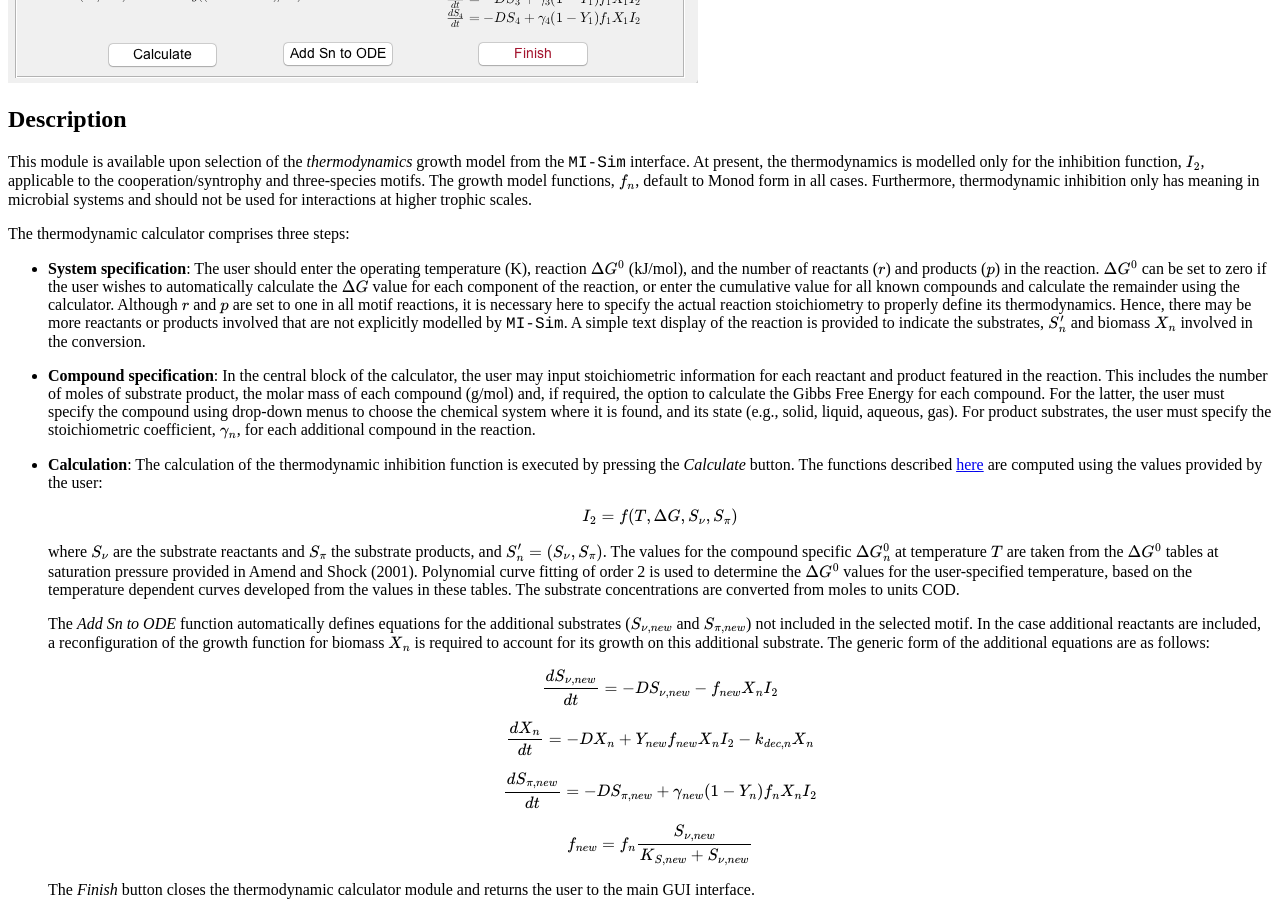
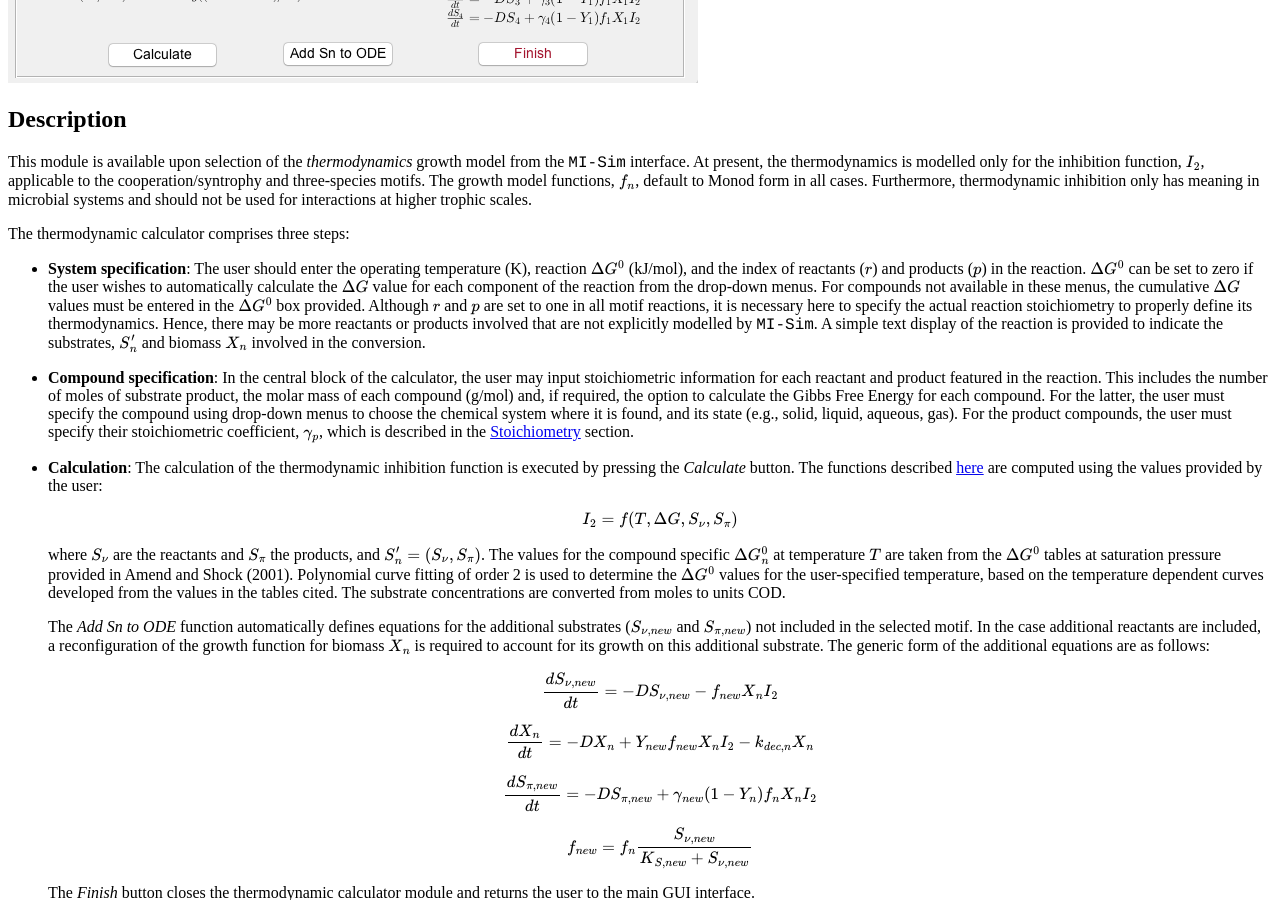
Before and after one commit to MI-SIM/MI-SIM.github.io, a Jekyll site: the page built from _posts/01-01-17-thermodynamics.md, in a window 1280 px wide and 900 px high, scrolled down 960 px. Built offline with Jekyll 4.4.1, drawn with Linux system fonts in a browser that asks for light colours; formulas are drawn with MathJax 3; a style sheet for code colours, icons or effects is not loaded.

Commit message:
Gamma calculation

```diff
--- a/_posts/01-01-17-thermodynamics.md
+++ b/_posts/01-01-17-thermodynamics.md
@@ -26,28 +26,27 @@ in microbial systems and should not be used for interactions at higher trophic s
 The thermodynamic calculator comprises three steps:
 
 * **System specification**: The user should enter the operating temperature (K), reaction $\Delta G^0$ (kJ/mol), and the
-number of reactants ($r$) and products ($p$) in the reaction. $\Delta G^0$ can be set to zero if the user wishes to automatically calculate the
-$\Delta G$ value for each component of the reaction, or enter the cumulative value for all known compounds and calculate the remainder using the
-calculator. Although $r$ and $p$ are set to one in all motif reactions, it is necessary here to specify the actual reaction stoichiometry to
-properly define its thermodynamics. Hence, there may be more reactants or products involved that are not explicitly modelled by
-<span style="font-family:Courier;">MI-Sim</span>. A simple text display of the reaction is provided to indicate the substrates, $S_n'$ and biomass
-$X_n$ involved in the conversion.
+index of reactants ($r$) and products ($p$) in the reaction. $\Delta G^0$ can be set to zero if the user wishes to automatically calculate the
+$\Delta G$ value for each component of the reaction from the drop-down menus. For compounds not available in these menus, the cumulative $\Delta G$
+values must be entered in the $\Delta G^0$ box provided. Although $r$ and $p$ are set to one in all motif reactions, it is necessary here to
+specify the actual reaction stoichiometry to properly define its thermodynamics. Hence, there may be more reactants or products involved that are
+not explicitly modelled by <span style="font-family:Courier;">MI-Sim</span>. A simple text display of the reaction is provided to indicate the
+substrates, $S_n'$ and biomass $X_n$ involved in the conversion.
 
 * **Compound specification**: In the central block of the calculator, the user may input stoichiometric information for each reactant and product
 featured in the reaction. This includes the number of moles of substrate product, the molar mass of each compound (g/mol) and, if required, the option
 to calculate the Gibbs Free Energy for each compound. For the latter, the user must specify the compound using drop-down menus to choose the chemical
-system where it is found, and its state (e.g., solid, liquid, aqueous, gas). For product substrates, the user must specify the stoichiometric
-coefficient, $\gamma_n$, for each additional compound in the reaction.
+system where it is found, and its state (e.g., solid, liquid, aqueous, gas). For the product compounds, the user must specify their stoichiometric
+coefficient, $\gamma_p$, which is described in the [Stoichiometry](#Stoichiometry) section.
 
 * **Calculation**: The calculation of the thermodynamic inhibition function is executed by pressing the *Calculate* button. The functions
 described [here](http://mi-sim.github.io//doc/misiminterface.html#thermo) are computed using the values provided by the user:
 
     $$I_2 = f(T,\Delta G,S_\nu,S_\pi)$$
 
-    where $S_\nu$ are the substrate reactants and $S_\pi$ the substrate products, and $S_n'=(S_\nu,S_\pi)$. The values for the compound specific $\Delta G_n^0$ at temperature $T$
+    where $S_\nu$ are the reactants and $S_\pi$ the products, and $S_n'=(S_\nu,S_\pi)$. The values for the compound specific $\Delta G_n^0$ at temperature $T$
 are taken from the $\Delta G^0$ tables at saturation pressure provided in Amend and Shock (2001). Polynomial curve fitting of order 2 is used to
-determine the $\Delta G^0$ values for the user-specified temperature, based on the temperature dependent curves developed from the values in these
-tables. The substrate concentrations are converted from moles to units COD.
+determine the $\Delta G^0$ values for the user-specified temperature, based on the temperature dependent curves developed from the values in the tables cited. The substrate concentrations are converted from moles to units COD.
 
     The *Add Sn to ODE* function automatically defines equations for the additional substrates ($S_{\nu,new}$ and $S_{\pi,new}$) not included in the selected motif.
 In the case additional reactants are included, a reconfiguration of the growth function for biomass $X_n$ is required to account for its growth on this
```
